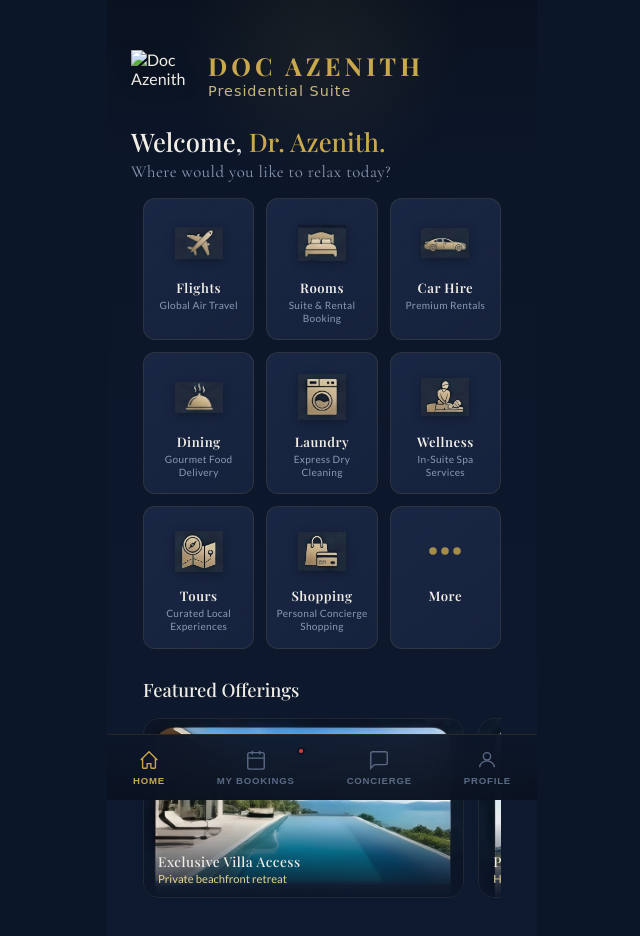
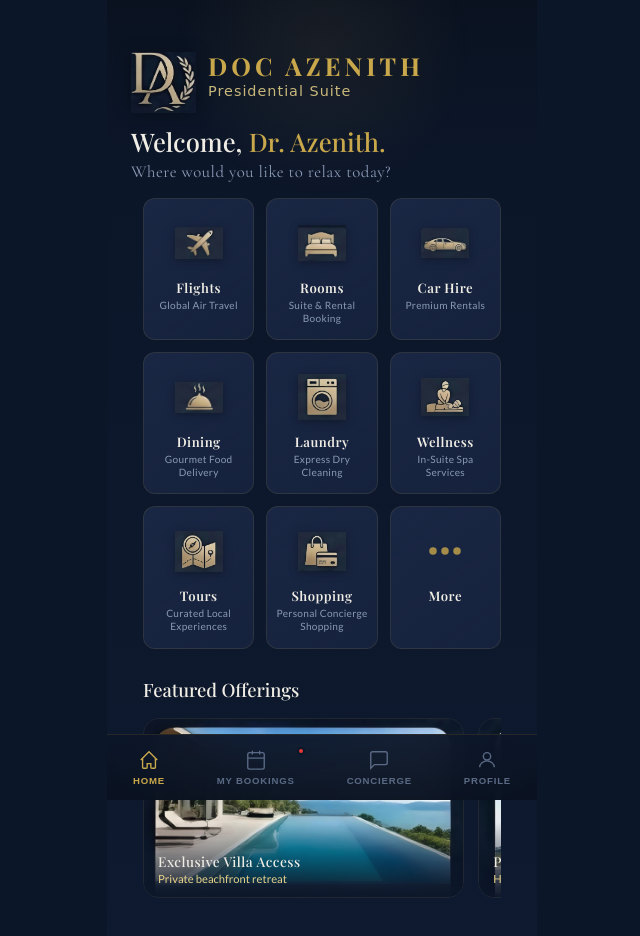
Before and after one commit to docazedee/Doc_Azenith_Presidential_Suites, a plain HTML site: page index.html in a window 1280 px wide. Shown: the whole page, without its empty margins (318-958 px from the left). Drawn offline with nearby package versions, Linux system fonts and the light colour scheme.

Commit message:
Update index.html

```diff
--- a/index.html
+++ b/index.html
@@ -256,7 +256,7 @@ body{
 
   <!-- ===== HEADER ===== -->
   <header class="header anim-in d1">
-    <img src="logo5.png" alt="Doc Azenith" class="header-logo-img">
+    <img src="logo5.jpg" alt="Doc Azenith" class="header-logo-img">
     <div class="brand-text">
       <div class="brand-name">Doc Azenith</div>
       <div class="brand-sub">Presidential Suite</div>
```
